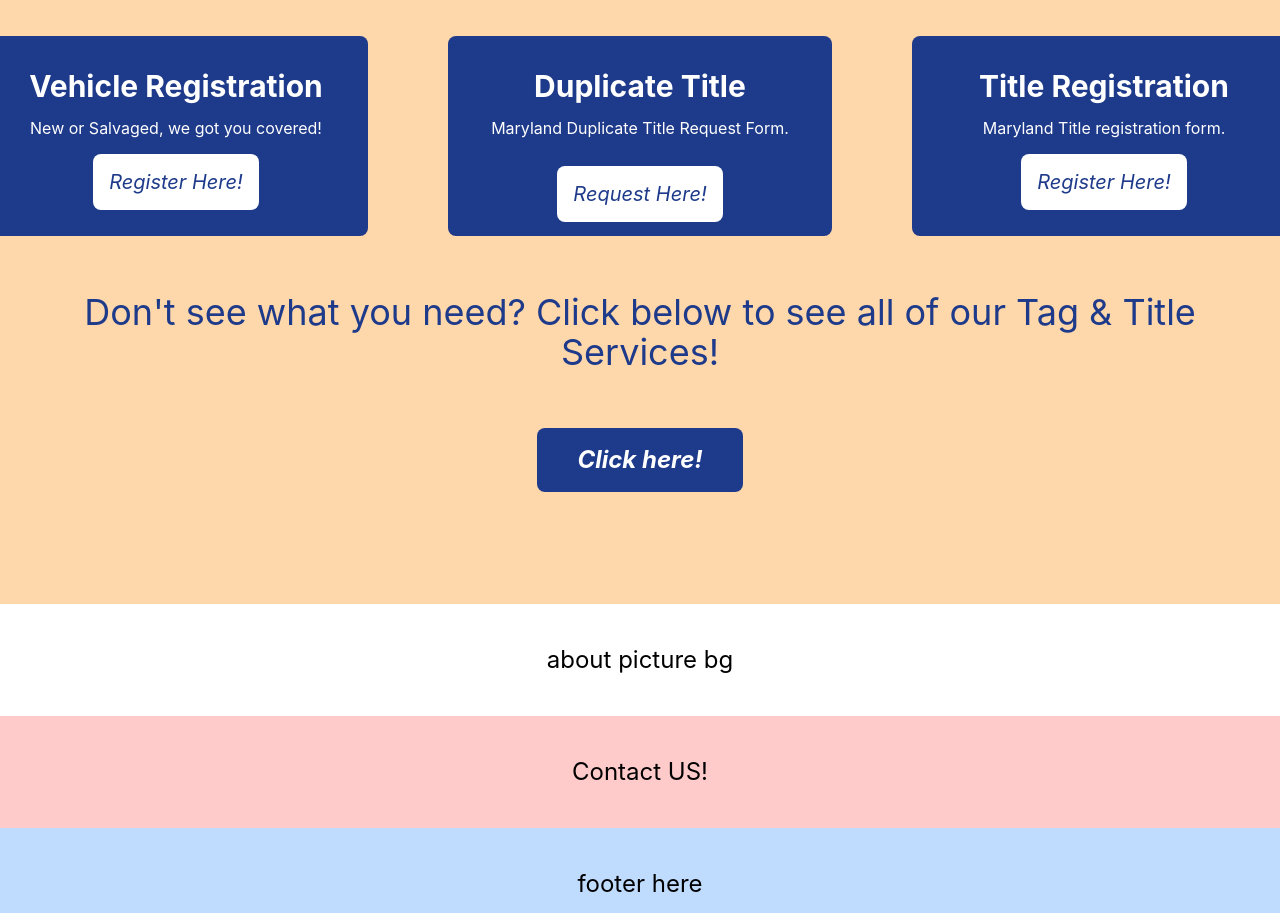
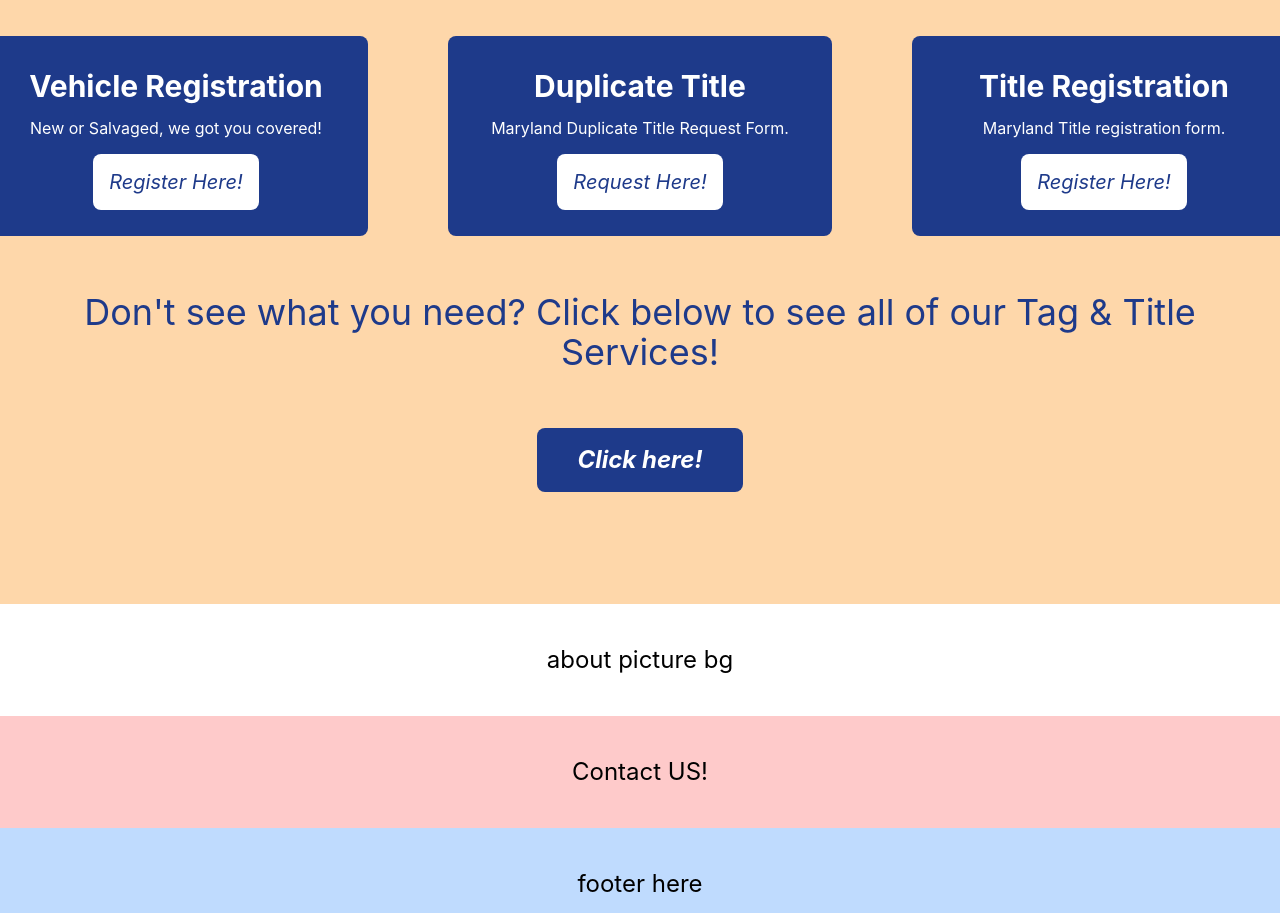
Before and after one commit to tajsharma/classic-insurance-proj, a React (Create React App) app in the folder insurance-frontend/: page / in a window 1280 px wide. Shown: the part 2166-3079 px from the top of the page. Built offline with nearby package versions, Linux system fonts and the light colour scheme.

Commit message:
Change padding bottom on the button text in tag section

```diff
--- a/insurance-frontend/src/Components/LandingPage.tsx
+++ b/insurance-frontend/src/Components/LandingPage.tsx
@@ -134,7 +134,7 @@ const LandingPage: React.FC = () => {
 
           <div className='flex-col bg-blue-900 text-white p-5 rounded-lg w-96 text-center'>
             <h3 className='py-3 text-3xl font-bold'>Duplicate Title</h3>
-            <p className='text-l pb-10'>Maryland Duplicate Title Request Form.</p>
+            <p className='text-l pb-7'>Maryland Duplicate Title Request Form.</p>
             <Link to="/tag&title" className="text-blue-900  hover:text-orange-400 bg-white italic rounded-lg mx-4 text-xl p-4">Request Here!</Link>
           </div>
 
```
